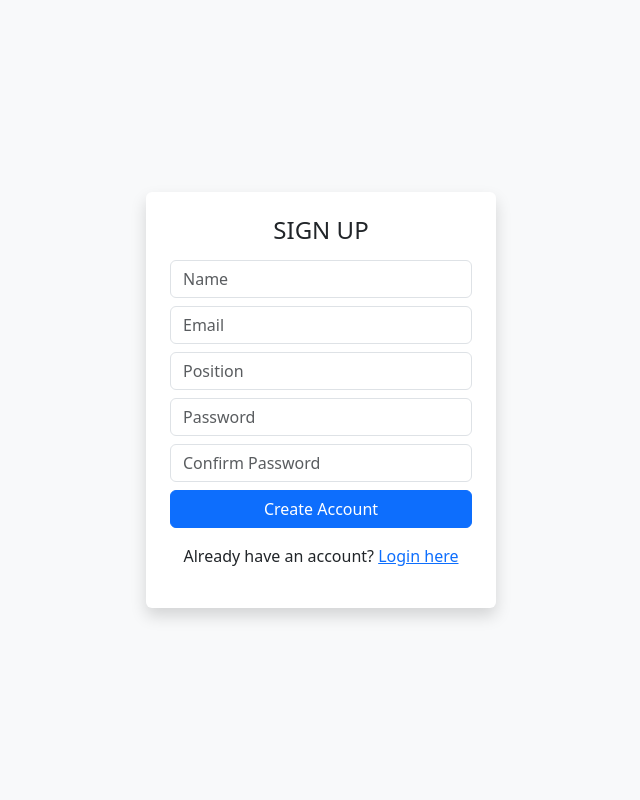
After one commit to nurshafilarahim-ship-it/fxs02, a PHP site: page /register.php in a window 1280 px wide. The commit adds this page. Shown: the whole page, without its empty margins (319-959 px from the left). Run offline with PHP 8.4, Linux system fonts and the light colour scheme.

Commit message:
Add register, forgot password and email notification

```diff
--- /dev/null
+++ b/register.php
@@ -0,0 +1,59 @@
+<?php
+include "db.php";
+
+$msg = "";
+
+if ($_SERVER['REQUEST_METHOD'] == 'POST') {
+    $name     = $_POST['name'];
+    $email    = $_POST['email'];
+    $position = $_POST['position'];
+    $pass1    = $_POST['password'];
+    $pass2    = $_POST['confirm_password'];
+
+    if ($pass1 != $pass2) {
+        $msg = "Passwords do not match";
+    } else {
+        $hash = password_hash($pass1, PASSWORD_DEFAULT);
+
+        $sql = "INSERT INTO users (name,email,password,position)
+                VALUES ('$name','$email','$hash','$position')";
+
+        if ($conn->query($sql)) {
+            header("Location: login.php");
+            exit;
+        } else {
+            $msg = "Email already registered";
+        }
+    }
+}
+?>
+
+<!DOCTYPE html>
+<html>
+<head>
+<title>Register</title>
+<link rel="stylesheet" href="https://cdn.jsdelivr.net/npm/bootstrap@5.3.2/dist/css/bootstrap.min.css">
+</head>
+<body class="d-flex justify-content-center align-items-center vh-100 bg-light">
+
+<form method="post" class="p-4 bg-white shadow rounded" style="width:350px">
+<h4 class="text-center mb-3">SIGN UP</h4>
+
+<input class="form-control mb-2" name="name" placeholder="Name" required>
+<input class="form-control mb-2" name="email" type="email" placeholder="Email" required>
+<input class="form-control mb-2" name="position" placeholder="Position" required>
+<input class="form-control mb-2" name="password" type="password" placeholder="Password" required>
+<input class="form-control mb-2" name="confirm_password" type="password" placeholder="Confirm Password" required>
+
+<div class="text-danger mb-2"><?= $msg ?></div>
+
+<button class="btn btn-primary w-100">Create Account</button>
+
+<p class="text-center mt-3">
+Already have an account?
+<a href="index.php">Login here</a>
+</p>
+</form>
+
+</body>
+</html>
```
Also changed, not shown: cron_notify.php (added, +21 -0 lines), forgot_password.php (added, +23 -0 lines), index.php (+40 -11 lines).
